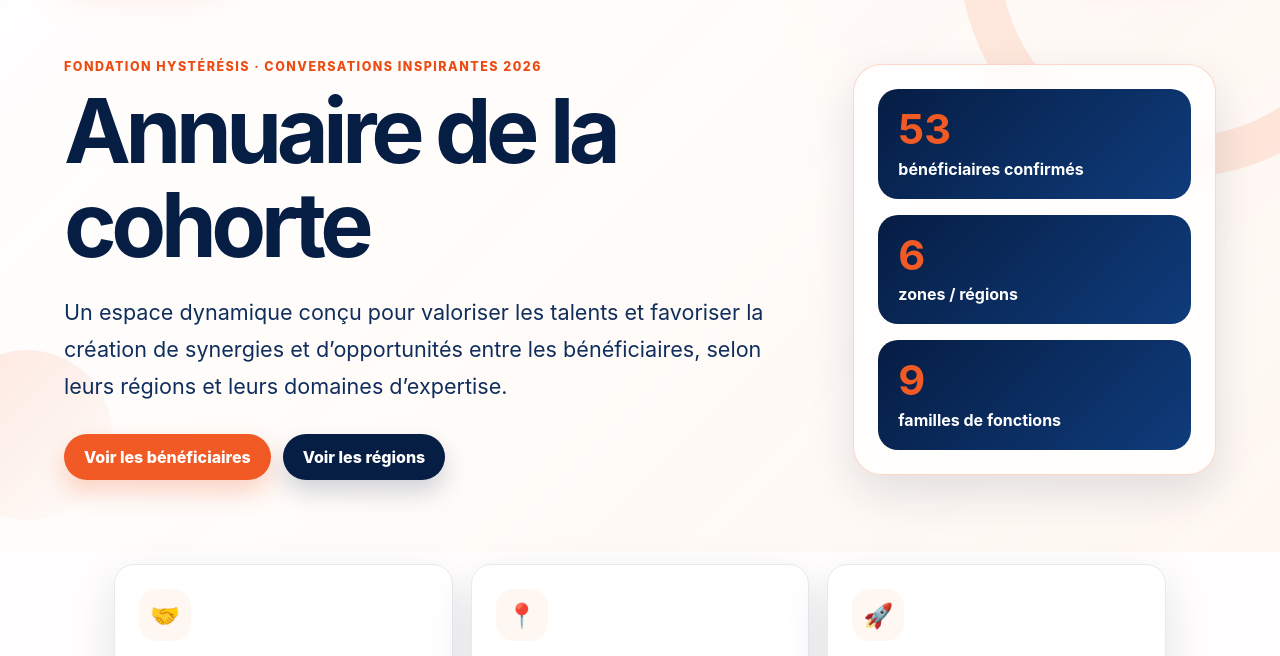
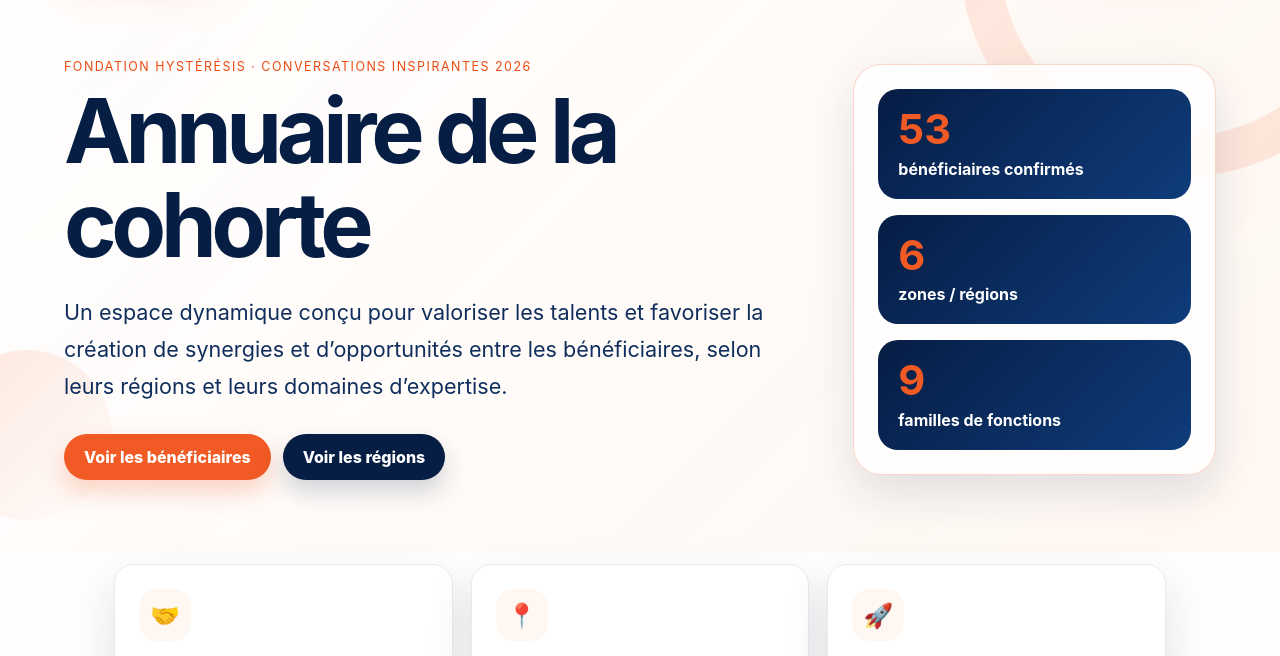
Before and after one commit to TitilolaGado/Annuaire_cohorte_conversations_inspirantes_2026, a plain HTML site: page index.html in a window 1280 px wide. Shown: the part 113-769 px from the top of the page. Drawn offline with Linux system fonts and the light colour scheme.

Commit message:
Correction index 2

```diff
--- a/styles.css
+++ b/styles.css
@@ -130,7 +130,7 @@
   text-transform: uppercase;
   letter-spacing: 0.12em;
   font-size: 0.78rem;
-  font-weight: 800;
+  font-weight: 1200;
 }
 
 h1,
```
